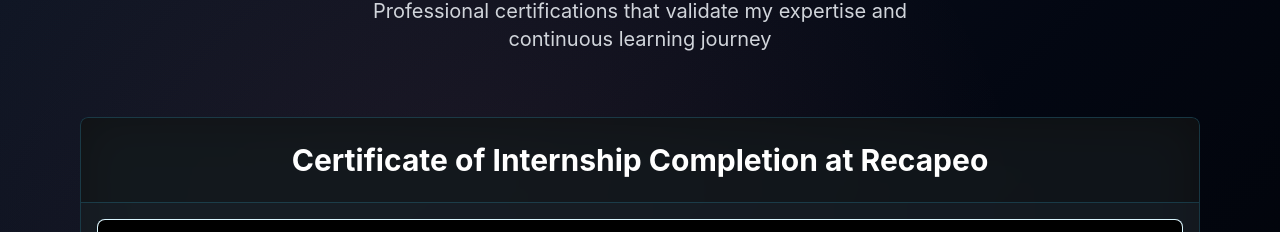
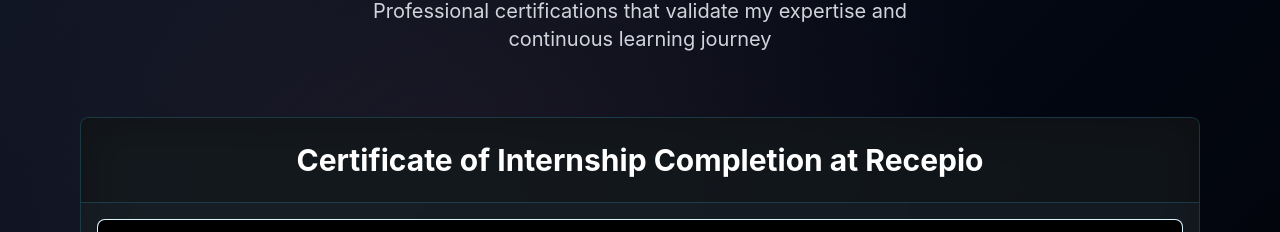
Before and after one commit to mahapara24/portfolio, a React (Vite) app: page / in a window 1280 px wide. Shown: the part 3813-4045 px from the top of the page. Built offline with nearby package versions, Linux system fonts and the light colour scheme.

Commit message:
issue resolved

```diff
--- a/src/components/Certification/Certification.jsx
+++ b/src/components/Certification/Certification.jsx
@@ -8,8 +8,8 @@ const Certification = () => {
 
   const certificates = [
     {
-        id: 1,
-      title: "Certificate of Internship Completion at Recapeo",
+      id: 1,
+      title: "Certificate of Internship Completion at Recepio",
       description: "Advanced certification in modern software engineering practices",
       file: "/recepioCertificate.pdf",
       category: "Engineering",
@@ -18,9 +18,8 @@ const Certification = () => {
       type: "pdf"
     },
     {
-
       id: 2,
-      title: "Movmi Certificate",
+      title: "Certificate of Internship Completion at Movmi",
       description: "Certificate of Internship Completion at Movmi",
       file: "/movmiCertificate.pdf",
       category: "Development",
```
Also changed, not shown: public/.jpeg (deleted).
